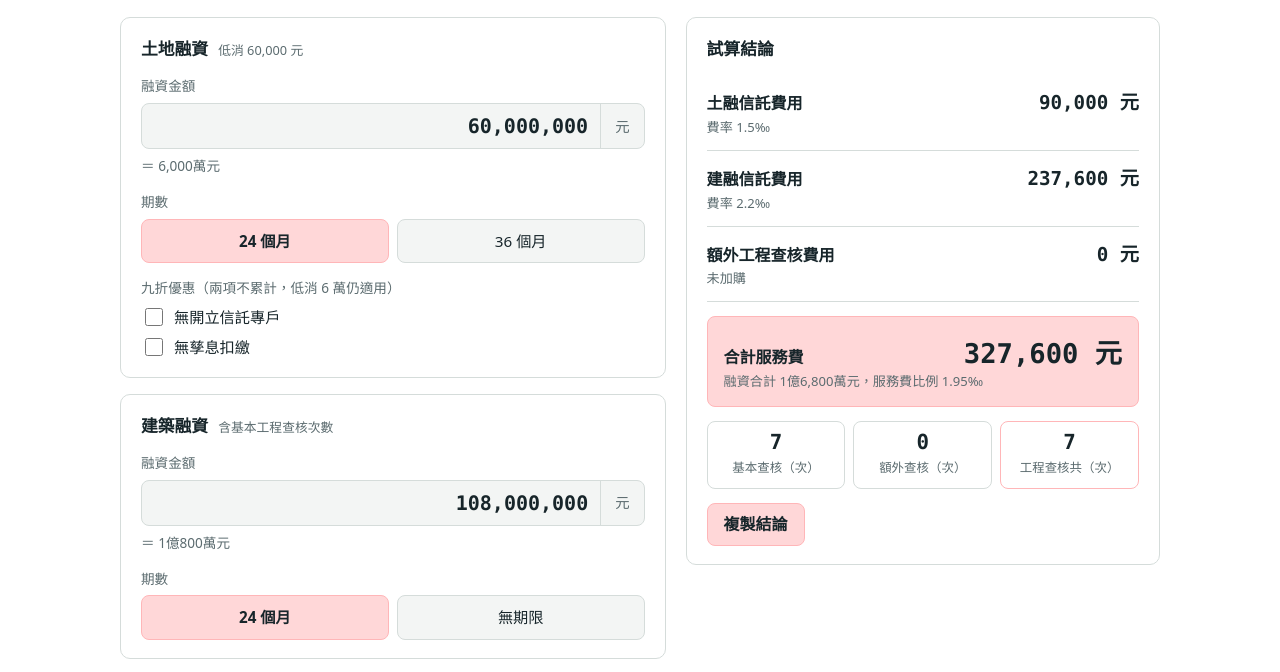
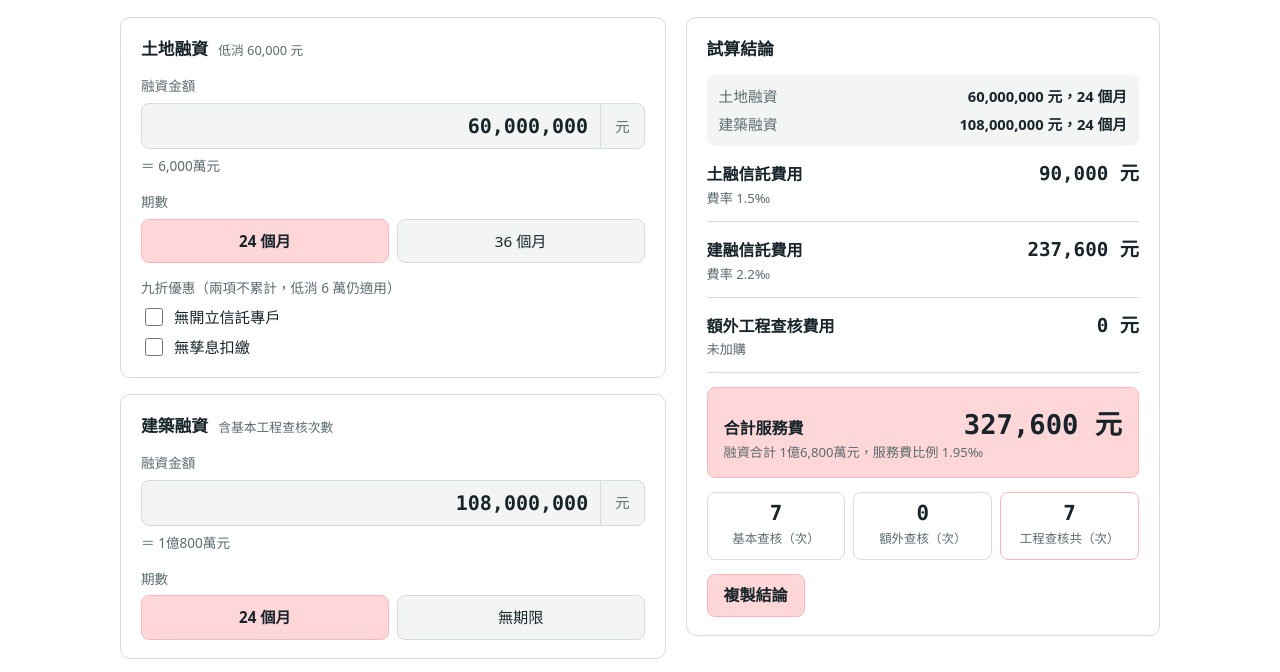
Before and after one commit to JungShianWU/trust-fee-calculator, a plain HTML site: page index.html in a window 1280 px wide. Shown: the part 99-771 px from the top of the page. Drawn offline with Linux system fonts and the light colour scheme.

Commit message:
Show financing amounts in the conclusion; copy text gives totals only
Co-Authored-By: Claude Fable 5.2 <noreply@anthropic.com>
Claude-Session: https://claude.ai/code/session_013CdQnQXEoV3rH26a6kj1Ru

```diff
--- a/index.html
+++ b/index.html
@@ -72,6 +72,10 @@ select, .count {
 select:focus-visible, .count:focus-visible, button:focus-visible { outline: 2px solid var(--accent); outline-offset: 1px; }
 
 .result { position: sticky; top: 16px; }
+.amts { display: flex; flex-direction: column; gap: 4px; padding: 10px 12px; border-radius: 8px; background: var(--bg); font-size: .92rem; }
+.amts div { display: flex; justify-content: space-between; gap: 12px; flex-wrap: wrap; }
+.amts span { color: var(--muted); }
+.amts b { font-variant-numeric: tabular-nums; }
 .lines { display: flex; flex-direction: column; }
 .line { padding: 12px 0; border-bottom: 1px solid var(--line); }
 .line .top { display: flex; justify-content: space-between; align-items: baseline; gap: 12px; }
@@ -186,6 +190,10 @@ td.on { background: var(--accent-soft); color: var(--ink); font-weight: 700; out
 
     <section class="card result" aria-live="polite">
       <h2>試算結論</h2>
+      <div class="amts">
+        <div><span>土地融資</span><b id="landAmtOut"></b></div>
+        <div><span>建築融資</span><b id="buildAmtOut"></b></div>
+      </div>
       <div class="lines">
         <div class="line">
           <div class="top"><span class="name">土融信託費用<span id="landPill"></span></span><span class="val" id="landFee"></span></div>
@@ -402,12 +410,16 @@ function render() {
   mark("landTable", r.land.tier, [landTerm === "24" ? 1 : 2], r.land.over > 0);
   mark("buildTable", r.build.tier, buildTerm === "24" ? [1, 2] : [3, 4], r.build.over > 0);
 
+  // 複製內容只給融資金額與合計，不列各項費用明細
+  var la = isNaN(landAmount) ? 0 : landAmount, ba = isNaN(buildAmount) ? 0 : buildAmount;
+  var buildTermText = buildTerm === "24" ? "24 個月" : "無期限";
+  $("landAmtOut").textContent = la > 0 ? money(la) + "，" + landTerm + " 個月" : "無";
+  $("buildAmtOut").textContent = ba > 0 ? money(ba) + "，" + buildTermText : "無";
   summary = [
-    "土融信託費用：" + money(r.land.fee) + "（" + big(isNaN(landAmount) ? 0 : landAmount) + "元，" + landTerm + " 個月" + (r.land.discounted ? "，九折" : "") + (r.land.minApplied ? "，以低消計" : "") + "）",
-    "建融信託費用：" + money(r.build.fee) + "（" + big(isNaN(buildAmount) ? 0 : buildAmount) + "元，" + (buildTerm === "24" ? "24 個月" : "無期限") + "）",
-    "額外工程查核費用：" + money(r.extraFee),
+    "土地融資：" + (la > 0 ? money(la) + "（" + landTerm + " 個月）" : "無"),
+    "建築融資：" + (ba > 0 ? money(ba) + "（" + buildTermText + "）" : "無"),
     "合計服務費：" + money(r.total),
-    "工程查核：共 " + r.totalChecks + " 次（基本 " + r.baseChecks + " 次 + 額外 " + r.extraCount + " 次）"
+    "工程查核：共 " + r.totalChecks + " 次"
   ].join("\n");
   $("copied").textContent = "";
 }
```
